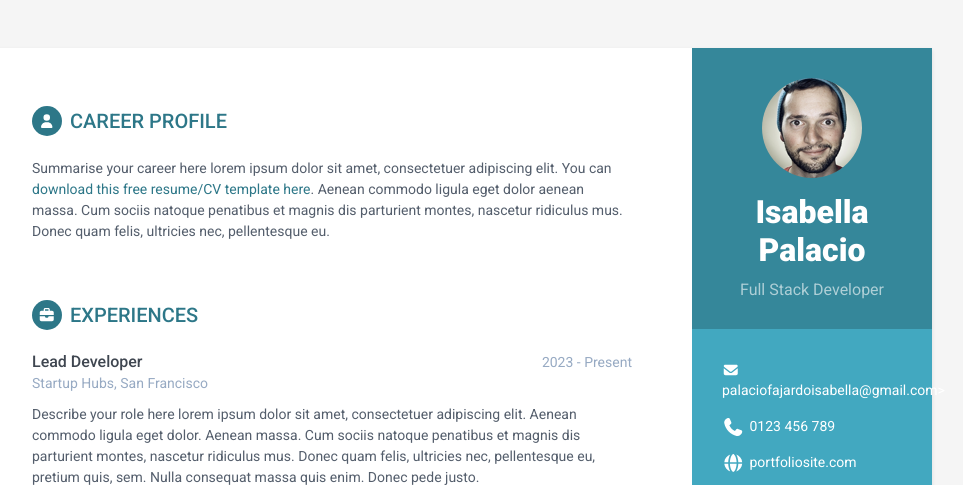
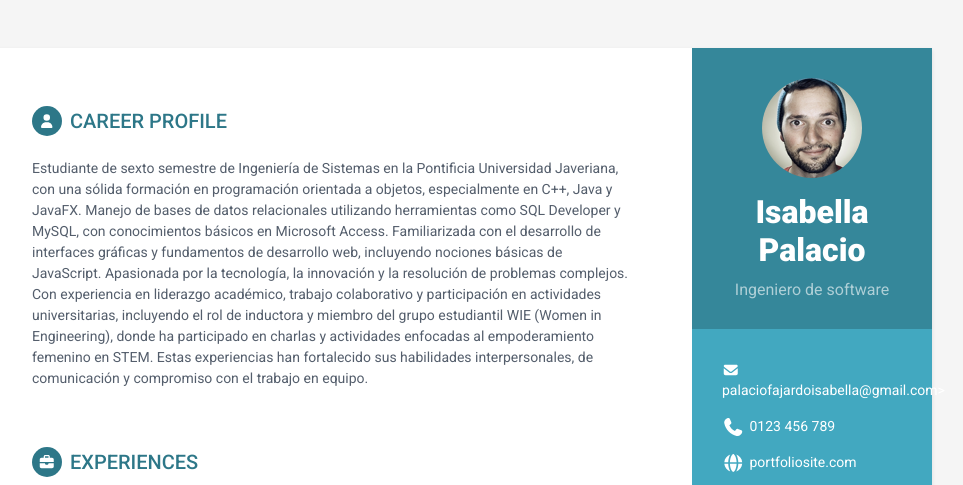
Before and after one commit to IsitaP/palacio-HV, a plain HTML site: page index.html in a window 1280 px wide. Shown: the top 485 px of the page, without its empty margins (188-1151 px from the left). Drawn offline with Linux system fonts and the light colour scheme.

Commit message:
modifica el tagline

```diff
--- a/index.html
+++ b/index.html
@@ -26,7 +26,7 @@
             <div class="profile-container">
                 <img class="profile" src="assets/images/profile.png" alt="" />
                 <h1 class="name">Isabella Palacio</h1>
-                <h3 class="tagline">Full Stack Developer</h3>
+                <h3 class="tagline">Ingeniero de software</h3>
             </div><!--//profile-container-->
 
             <div class="contact-container container-block">
@@ -78,7 +78,10 @@
             <section class="section summary-section">
                 <h2 class="section-title"><span class="icon-holder"><i class="fa-solid fa-user"></i></span>Career Profile</h2>
                 <div class="summary">
-                    <p>Summarise your career here lorem ipsum dolor sit amet, consectetuer adipiscing elit. You can <a href="https://themes.3rdwavemedia.com/bootstrap-templates/resume/orbit-free-resume-cv-bootstrap-theme-for-developers/" target="_blank">download this free resume/CV template here</a>. Aenean commodo ligula eget dolor aenean massa. Cum sociis natoque penatibus et magnis dis parturient montes, nascetur ridiculus mus. Donec quam felis, ultricies nec, pellentesque eu.</p>
+                    <p>Estudiante de sexto semestre de Ingeniería de Sistemas en la Pontificia Universidad Javeriana, con una sólida formación en programación orientada a objetos, especialmente en C++, Java y JavaFX. Manejo de bases de datos relacionales utilizando herramientas como SQL Developer y MySQL, con conocimientos básicos en Microsoft Access. Familiarizada con el desarrollo de interfaces gráficas y fundamentos de desarrollo web, incluyendo nociones básicas de JavaScript.
+
+Apasionada por la tecnología, la innovación y la resolución de problemas complejos. Con experiencia en liderazgo académico, trabajo colaborativo y participación en actividades universitarias, incluyendo el rol de inductora y miembro del grupo estudiantil WIE (Women in Engineering), donde ha participado en charlas y actividades enfocadas al empoderamiento femenino en STEM. Estas experiencias han fortalecido sus habilidades interpersonales, de comunicación y compromiso con el trabajo en equipo.
+ </p>
                 </div><!--//summary-->
             </section><!--//section-->
 
```
